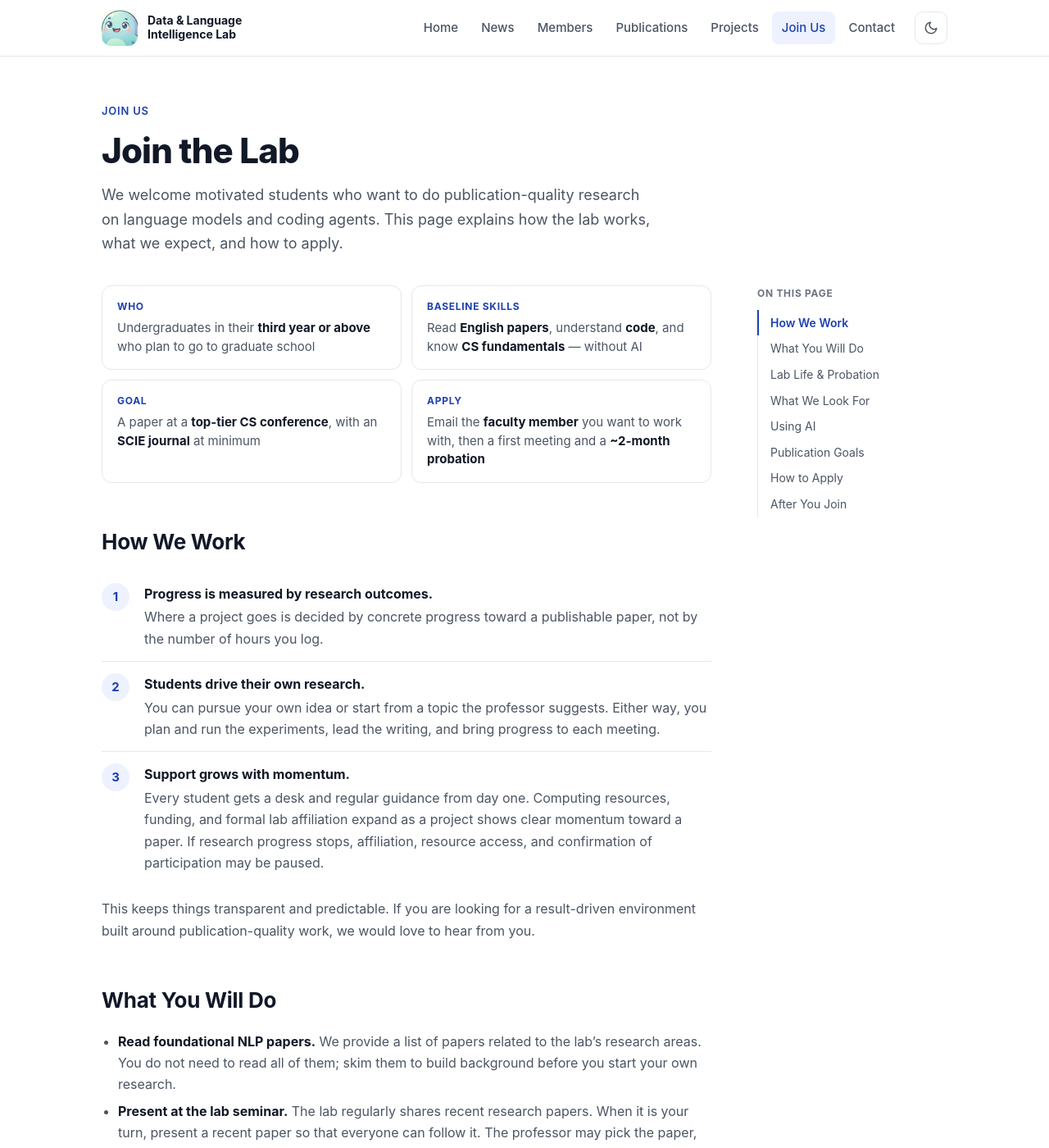
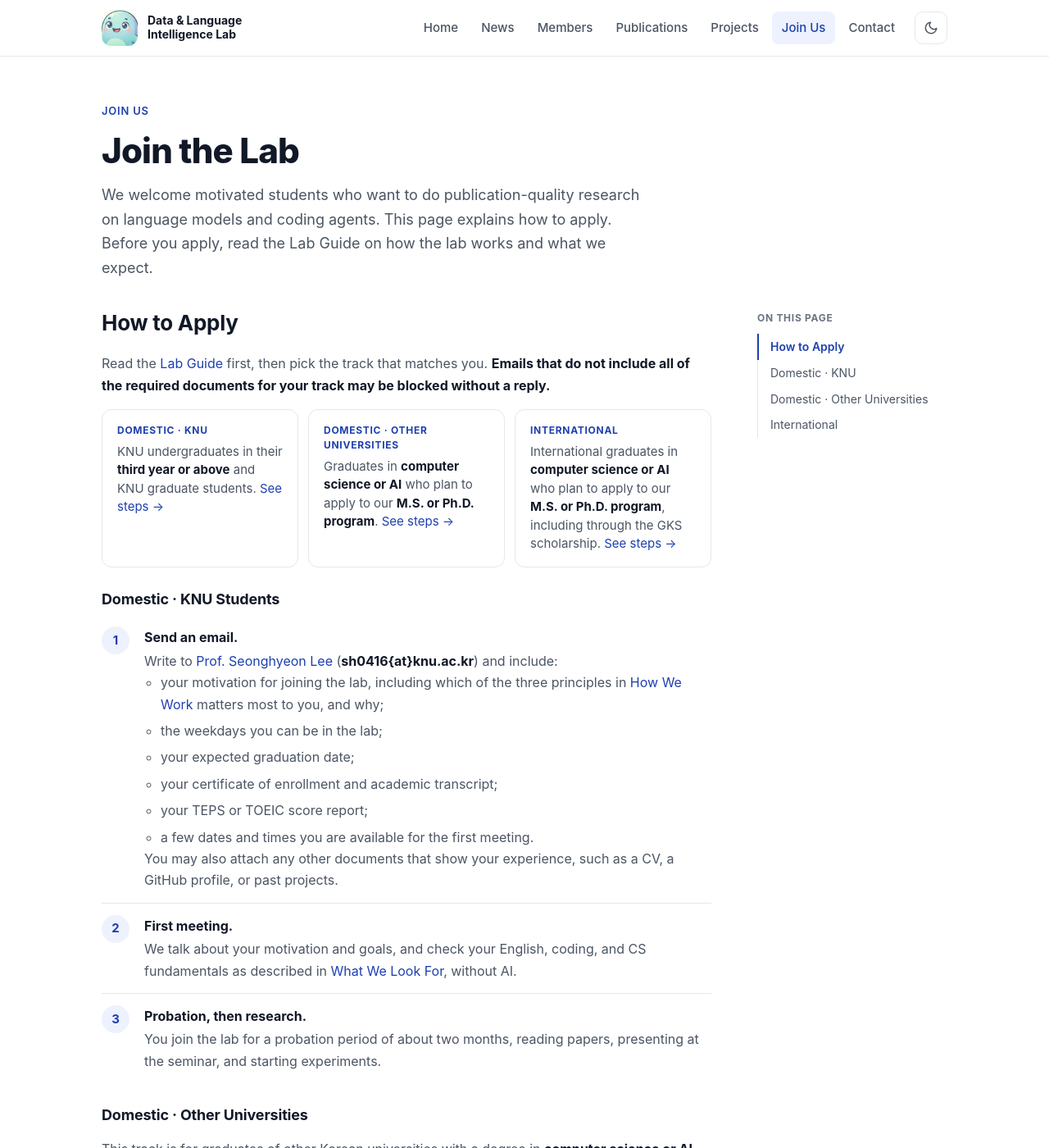
Before and after one commit to knu-dli/knu-dli.github.io, a Jekyll site: the page built from join.md, in a window 1280 px wide and 1400 px high. Shown: the whole window at 82% size. Built offline with Jekyll 4.4.1, drawn with Linux system fonts in a browser that asks for light colours; some web fonts are replaced; some of the changed text lies outside the part shown.

Commit message:
Join: split How to Apply into KNU, other-university, and international tracks; move lab policies to a Lab Guide page
- KNU track: email Prof. Seonghyeon Lee with motivation, lab days, expected graduation, enrollment certificate and transcript, TEPS/TOEIC, and first-meeting availability
- Other-university and international tracks: CS/AI graduates in the top 10% or top two of their department; proof of class rank and a 2-page AAAI-style student abstract with experimental results; 3-minute presentation at the first meeting
- Merge the GKS page into the international track; /gks/ now redirects there
- Scope numbered-step styles to direct children so nested lists render normally

Co-Authored-By: Claude Opus 5.5 <noreply@anthropic.com>

```diff
--- a/assets/css/style.css
+++ b/assets/css/style.css
@@ -252,17 +252,17 @@ img { max-width: 100%; display: block; }
 .prose .glance-item .glance-label { margin-bottom: 6px; font-size: 12px; font-weight: 700; letter-spacing: 0.06em; text-transform: uppercase; color: var(--accent); }
 
 .principles, .steps { list-style: none; padding: 0 !important; margin: 0 0 16px; counter-reset: item; }
-.principles li, .steps li {
+.principles > li, .steps > li {
   counter-increment: item; position: relative; padding: 14px 0 14px 52px; border-bottom: 1px solid var(--border);
 }
-.principles li + li, .steps li + li { margin-top: 0 !important; }
-.principles li:last-child, .steps li:last-child { border-bottom: 0; }
-.principles li::before, .steps li::before {
+.principles > li + li, .steps > li + li { margin-top: 0 !important; }
+.principles > li:last-child, .steps > li:last-child { border-bottom: 0; }
+.principles > li::before, .steps > li::before {
   content: counter(item); position: absolute; left: 0; top: 14px;
   width: 34px; height: 34px; border-radius: 50%; display: grid; place-items: center;
   font-weight: 700; font-size: 15px; background: var(--accent-soft); color: var(--accent);
 }
-.principles li > strong, .steps li > strong, .checklist li > strong { display: block; color: var(--text); margin-bottom: 2px; }
+.principles > li > strong, .steps > li > strong, .checklist li > strong { display: block; color: var(--text); margin-bottom: 2px; }
 .principles span strong, .steps span strong, .checklist span strong { color: var(--text); }
 .principles span, .steps span, .checklist span { color: var(--text-muted); }
 
--- /dev/null
+++ b/gks.html
@@ -0,0 +1,6 @@
+---
+layout: null
+permalink: /gks/
+sitemap: false
+---
+<!doctype html><meta charset="utf-8"><meta http-equiv="refresh" content="0; url={{ '/join/#apply-international' | relative_url }}"><link rel="canonical" href="{{ '/join/' | relative_url }}"><a href="{{ '/join/#apply-international' | relative_url }}">Moved</a>
--- a/home/gks/index.html
+++ b/home/gks/index.html
@@ -3,4 +3,4 @@ layout: null
 permalink: /home/gks/
 sitemap: false
 ---
-<!doctype html><meta charset="utf-8"><meta http-equiv="refresh" content="0; url={{ '/gks/' | relative_url }}"><link rel="canonical" href="{{ '/gks/' | relative_url }}"><a href="{{ '/gks/' | relative_url }}">Moved</a>
+<!doctype html><meta charset="utf-8"><meta http-equiv="refresh" content="0; url={{ '/join/#apply-international' | relative_url }}"><link rel="canonical" href="{{ '/join/' | relative_url }}"><a href="{{ '/join/#apply-international' | relative_url }}">Moved</a>
--- a/index.html
+++ b/index.html
@@ -24,7 +24,7 @@ title: Home
   <p>We are looking for highly motivated students (third year or above) planning to pursue graduate studies, especially those interested in generative language models, NLP, or machine learning.</p>
   <p class="notice-links">
     <a href="{{ '/join/' | relative_url }}">Requirements &amp; how to apply →</a>
-    <a href="{{ '/gks/' | relative_url }}">GKS scholarship applicants →</a>
+    <a href="{{ '/join/#apply-international' | relative_url }}">International &amp; GKS applicants →</a>
   </p>
 </aside>
 
--- a/join.md
+++ b/join.md
@@ -4,111 +4,51 @@ title: Join the Lab
 eyebrow: Join Us
 permalink: /join/
 toc:
-  - { id: how-we-work, title: How We Work }
-  - { id: what-you-will-do, title: What You Will Do }
-  - { id: lab-life, title: Lab Life & Probation }
-  - { id: what-we-look-for, title: What We Look For }
-  - { id: using-ai, title: Using AI }
-  - { id: publication-goals, title: Publication Goals }
   - { id: how-to-apply, title: How to Apply }
-  - { id: after-you-join, title: After You Join }
-lead: We welcome motivated students who want to do publication-quality research on language models and coding agents. This page explains how the lab works, what we expect, and how to apply.
+  - { id: apply-knu, title: Domestic · KNU }
+  - { id: apply-domestic, title: Domestic · Other Universities }
+  - { id: apply-international, title: International }
+lead: We welcome motivated students who want to do publication-quality research on language models and coding agents. This page explains how to apply. Before you apply, read the Lab Guide on how the lab works and what we expect.
 ---
 
-<div class="glance">
+## How to Apply {#how-to-apply}
+
+Read the [Lab Guide]({{ '/join/guide/' | relative_url }}) first, then pick the track that matches you. **Emails that do not include all of the required documents for your track may be blocked without a reply.**
+
+<div class="glance glance-3">
   <div class="glance-item">
-    <p class="glance-label">Who</p>
-    <p>Undergraduates in their <strong>third year or above</strong> who plan to go to graduate school</p>
+    <p class="glance-label">Domestic · KNU</p>
+    <p>KNU undergraduates in their <strong>third year or above</strong> and KNU graduate students. <a href="#apply-knu">See steps →</a></p>
   </div>
   <div class="glance-item">
-    <p class="glance-label">Baseline skills</p>
-    <p>Read <strong>English papers</strong>, understand <strong>code</strong>, and know <strong>CS fundamentals</strong> — without AI</p>
+    <p class="glance-label">Domestic · Other Universities</p>
+    <p>Graduates in <strong>computer science or AI</strong> who plan to apply to our <strong>M.S. or Ph.D. program</strong>. <a href="#apply-domestic">See steps →</a></p>
   </div>
   <div class="glance-item">
-    <p class="glance-label">Goal</p>
-    <p>A paper at a <strong>top-tier CS conference</strong>, with an <strong>SCIE journal</strong> at minimum</p>
-  </div>
-  <div class="glance-item">
-    <p class="glance-label">Apply</p>
-    <p>Email the <strong>faculty member</strong> you want to work with, then a first meeting and a <strong>~2-month probation</strong></p>
+    <p class="glance-label">International</p>
+    <p>International graduates in <strong>computer science or AI</strong> who plan to apply to our <strong>M.S. or Ph.D. program</strong>, including through the GKS scholarship. <a href="#apply-international">See steps →</a></p>
   </div>
 </div>
 
-## How We Work {#how-we-work}
-
-<ol class="principles">
-  <li>
-    <strong>Progress is measured by research outcomes.</strong>
-    <span>Where a project goes is decided by concrete progress toward a publishable paper, not by the number of hours you log.</span>
-  </li>
-  <li>
-    <strong>Students drive their own research.</strong>
-    <span>You can pursue your own idea or start from a topic the professor suggests. Either way, you plan and run the experiments, lead the writing, and bring progress to each meeting.</span>
-  </li>
-  <li>
-    <strong>Support grows with momentum.</strong>
-    <span>Every student gets a desk and regular guidance from day one. Computing resources, funding, and formal lab affiliation expand as a project shows clear momentum toward a paper. If research progress stops, affiliation, resource access, and confirmation of participation may be paused.</span>
-  </li>
-</ol>
-
-This keeps things transparent and predictable. If you are looking for a result-driven environment built around publication-quality work, we would love to hear from you.
-
-## What You Will Do {#what-you-will-do}
-
-- **Read foundational NLP papers.** We provide a list of papers related to the lab's research areas. You do not need to read all of them; skim them to build background before you start your own research.
-- **Present at the lab seminar.** The lab regularly shares recent research papers. When it is your turn, present a recent paper so that everyone can follow it. The professor may pick the paper, or you can choose one you find interesting.
-- **Plan and implement experiments.** You design and run the experiments for a research paper, based on your own idea or on a topic the professor recommends.
-- **Weekly 1:1 research meeting.** You meet the professor every week to review progress on the work above and get feedback. If you need to discuss something in between, you can ask for an additional meeting at any time. See the [Research Meeting Guide]({{ '/join/meetings/' | relative_url }}) for how to prepare.
-
-## Lab Life & Probation {#lab-life}
-
-**Your desk.** Every research student is assigned a desk in the student lab.
-
-**Core hours: weekdays 1–4 pm.** The professor regularly drops by the student lab for discussions or calls students to the office, so please be in the lab during these hours. If you have a class at that time, go to class; you do not need to ask. The point is simply to be around during regular working hours so that we can talk when needed. This is not a time sheet; outside these hours, come and go as you like.
-
-**Probation: about two months.** The first two months or so are a probation period, which may vary case by case. During this time we look broadly at your commitment to the lab and whether you can sustain research, in terms of passion and ability.
-
-## What We Look For {#what-we-look-for}
-
-**Who can apply.** Undergraduates in their third year or above, and graduate students. Starting before your final year gives you time to carry a project through to publication before you graduate. Students who plan to go to graduate school and want intensive research experience are especially encouraged to apply.
-
-**Attitude.** We value students who are diligent, committed to the team, and able to keep doing research in the student lab over time; who discuss research with other students; and who test new ideas persistently. We prefer students who enjoy discovering new things and trying them out themselves over students who hand everything to AI. This is assessed during probation, through working alongside every member of the lab.
-
-**Baseline skills, checked at the first meeting without AI:**
-
-| Skill | What we check |
-| --- | --- |
-| English | Read the abstract of a paper the professor provides and explain it. |
-| Coding | Look at a given codebase and explain what it will output, or what bugs it has. |
-| CS fundamentals | Answer basic questions, mainly on data structures and algorithms. |
-{: .goal-table }
-
-**Self-check guides.** To gauge your readiness, try [this list of LeetCode problems](https://leetcode.com/problem-list/vur1tcd5/); you should be able to solve them within a day of focused effort. For English, current members have a TEPS score of 268 or higher or a TOEIC score of 780 or higher. These are guides, not cutoffs.
-
-## Using AI {#using-ai}
-
-We encourage you to use AI to boost your productivity. **Abusing AI is not allowed.** By abuse we mean sharing AI-generated output with other lab members without properly verifying it, or avoiding responsibility for that output. Whatever you share is your work, and you are responsible for it.
-
-## Publication Goals {#publication-goals}
-
-Every student, undergraduate or graduate, aims for a **regular long paper at a top-tier CS conference** such as **ACL, EMNLP, NeurIPS, ICML, or AAAI**, with an **SCIE-indexed journal paper as the minimum**. Demo, workshop, short, and other non-archival papers do not count toward this goal. Other conferences may be considered case by case with prior approval from the professor.
-
-For graduate students, the graduation requirement is two papers in SCIE-indexed Q1–Q2 journals, or one regular long paper at one of the top-tier conferences above.
-
-## How to Apply {#how-to-apply}
+### Domestic · KNU Students {#apply-knu}
 
 <ol class="steps">
   <li>
-    <strong>Check yourself against the guides.</strong>
-    <span>Try the LeetCode list and a few recent papers in our area.</span>
-  </li>
-  <li>
     <strong>Send an email.</strong>
-    <span>Write to the faculty member you would like to be advised by: <a href="{{ '/people/seonghyeon-lee/' | relative_url }}">Prof. Seonghyeon Lee</a> (<strong>sh0416{at}knu.ac.kr</strong>) for NLP research, or <a href="{{ '/people/suyeon-kim/' | relative_url }}">Prof. Suyeon Kim</a> (<strong>kimsu55{at}knu.ac.kr</strong>) for graph research. Include a brief self-introduction and your academic background. In your email, briefly tell us which of the three principles in <a href="#how-we-work">How We Work</a> matters most to you, and why. AI tools are welcome in your research, but please read this page yourself.</span>
+    <span>Write to <a href="{{ '/people/seonghyeon-lee/' | relative_url }}">Prof. Seonghyeon Lee</a> (<strong>sh0416{at}knu.ac.kr</strong>) and include:
+      <ul>
+        <li>your motivation for joining the lab, including which of the three principles in <a href="{{ '/join/guide/#how-we-work' | relative_url }}">How We Work</a> matters most to you, and why;</li>
+        <li>the weekdays you can be in the lab;</li>
+        <li>your expected graduation date;</li>
+        <li>your certificate of enrollment and academic transcript;</li>
+        <li>your TEPS or TOEIC score report;</li>
+        <li>a few dates and times you are available for the first meeting.</li>
+      </ul>
+      You may also attach any other documents that show your experience, such as a CV, a GitHub profile, or past projects.</span>
   </li>
   <li>
     <strong>First meeting.</strong>
-    <span>We talk about your motivation and goals, and check your English, coding, and CS fundamentals as described above, without AI.</span>
+    <span>We talk about your motivation and goals, and check your English, coding, and CS fundamentals as described in <a href="{{ '/join/guide/#what-we-look-for' | relative_url }}">What We Look For</a>, without AI.</span>
   </li>
   <li>
     <strong>Probation, then research.</strong>
@@ -116,9 +56,52 @@ For graduate students, the graduation requirement is two papers in SCIE-indexed
   </li>
 </ol>
 
-International applicants through the GKS scholarship program should read the [GKS page]({{ '/gks/' | relative_url }}) instead.
+### Domestic · Other Universities {#apply-domestic}
 
-## After You Join {#after-you-join}
+This track is for graduates of other Korean universities with a degree in **computer science or AI** who plan to apply to our **M.S. or Ph.D. program**. We consider only applicants in the **top 10%** of their department or ranked **first or second** in it. Undergraduate researcher positions are open to KNU students only.
 
-- **When progress stalls.** If progress falls short of expectations for a sustained period, the professor may offer additional guidance, adjust the research scope, or discuss your research direction and continuation in the program.
-- **Funded projects and compensation.** Participation in funded projects is open to students with clear, paper-oriented progress. Compensation is decided month by month based on verified progress toward a publishable paper, and may be paused or discontinued during periods without tangible research output, at the professor's discretion.
+The two most important parts of your application are the **proof of class rank** and the **student abstract**.
+
+<ol class="steps">
+  <li>
+    <strong>Get proof of your class rank.</strong>
+    <span>An official document from your university showing that you are in the top 10% of your department or ranked first or second in it, such as a certificate of class rank or a transcript that states your rank.</span>
+  </li>
+  <li>
+    <strong>Write a student abstract.</strong>
+    <span>A short paper on research you have carried out, following the format of the AAAI Student Abstract program:
+      <ul>
+        <li><strong>Length:</strong> at most <strong>2 pages, including references</strong>.</li>
+        <li><strong>Format:</strong> written in LaTeX with the AAAI two-column template from the <a href="https://aaai.org/authorkit27/">AAAI author kit</a>, submitted as a PDF. The abstract is not anonymized.</li>
+        <li><strong>Content:</strong> a title; your full name, affiliation, and email; and a technical description of the problem, your method, and your <strong>experimental results</strong>. Figures, tables, or diagrams are welcome. <strong>Abstracts without experimental results will not be considered.</strong></li>
+        <li><strong>Topic:</strong> one of the following areas from the ACL Rolling Review call for papers:
+          <ul>
+            <li>Efficient Methods for NLP</li>
+            <li>Interpretability and Analysis of Models for NLP</li>
+            <li>LLM Agents for NLP</li>
+            <li>Machine Learning for NLP</li>
+            <li>NLP and Code Models</li>
+            <li>NLP Applications</li>
+          </ul></li>
+      </ul></span>
+  </li>
+  <li>
+    <strong>Send an email.</strong>
+    <span>Write to <a href="{{ '/people/seonghyeon-lee/' | relative_url }}">Prof. Seonghyeon Lee</a> (<strong>sh0416{at}knu.ac.kr</strong>) and attach your <strong>proof of class rank</strong> and your <strong>student abstract</strong>. Also include the same documents as <a href="#apply-knu">KNU students</a>, with a graduation certificate in place of the certificate of enrollment.</span>
+  </li>
+  <li>
+    <strong>First meeting.</strong>
+    <span>You give a <strong>3-minute presentation</strong> of your abstract using a single static slide (no transitions, animations, video, or sound). We then talk about your motivation and goals, and check your English, coding, and CS fundamentals as described in <a href="{{ '/join/guide/#what-we-look-for' | relative_url }}">What We Look For</a>, without AI.</span>
+  </li>
+</ol>
+
+### International {#apply-international}
+
+International applicants follow the same eligibility criteria and steps as [Domestic · Other Universities](#apply-domestic), including the **proof of class rank**, the **student abstract**, and the **3-minute presentation**. Submit a TOEFL or IELTS score report in place of TEPS or TOEIC.
+
+**GKS scholarship applicants.** If you are applying through the GKS scholarship program, you must also meet **all** of the following criteria; applications that do not will not be considered.
+
+- **Academic record:** a cumulative GPA (CGPA) of **3.9 or higher** on a 4.0 scale.
+- **First-author NLP publication:** a paper on an NLP-related topic, published as the **first author** in an NLP-related journal or conference.
+
+In your email, include your CGPA and the full reference of your first-author publication. If you have already run relevant experiments, include your results, figures, or analysis. Contact us well in advance of the official GKS application period.
--- /dev/null
+++ b/lab-guide.md
@@ -0,0 +1,81 @@
+---
+layout: page
+title: Lab Guide
+eyebrow: Join Us · Lab Guide
+permalink: /join/guide/
+toc:
+  - { id: how-we-work, title: How We Work }
+  - { id: what-you-will-do, title: What You Will Do }
+  - { id: lab-life, title: Lab Life & Probation }
+  - { id: what-we-look-for, title: What We Look For }
+  - { id: using-ai, title: Using AI }
+  - { id: publication-goals, title: Publication Goals }
+  - { id: after-you-join, title: After You Join }
+lead: How the lab works, what we expect, and what to look forward to after you join. Please read this page before you apply.
+---
+
+## How We Work {#how-we-work}
+
+<ol class="principles">
+  <li>
+    <strong>Progress is measured by research outcomes.</strong>
+    <span>Where a project goes is decided by concrete progress toward a publishable paper, not by the number of hours you log.</span>
+  </li>
+  <li>
+    <strong>Students drive their own research.</strong>
+    <span>You can pursue your own idea or start from a topic the professor suggests. Either way, you plan and run the experiments, lead the writing, and bring progress to each meeting.</span>
+  </li>
+  <li>
+    <strong>Support grows with momentum.</strong>
+    <span>Every student gets a desk and regular guidance from day one. Computing resources, funding, and formal lab affiliation expand as a project shows clear momentum toward a paper. If research progress stops, affiliation, resource access, and confirmation of participation may be paused.</span>
+  </li>
+</ol>
+
+This keeps things transparent and predictable. If you are looking for a result-driven environment built around publication-quality work, we would love to hear from you.
+
+## What You Will Do {#what-you-will-do}
+
+- **Read foundational NLP papers.** We provide a list of papers related to the lab's research areas. You do not need to read all of them; skim them to build background before you start your own research.
+- **Present at the lab seminar.** The lab regularly shares recent research papers. When it is your turn, present a recent paper so that everyone can follow it. The professor may pick the paper, or you can choose one you find interesting.
+- **Plan and implement experiments.** You design and run the experiments for a research paper, based on your own idea or on a topic the professor recommends.
+- **Weekly 1:1 research meeting.** You meet the professor every week to review progress on the work above and get feedback. If you need to discuss something in between, you can ask for an additional meeting at any time. See the [Research Meeting Guide]({{ '/join/meetings/' | relative_url }}) for how to prepare.
+
+## Lab Life & Probation {#lab-life}
+
+**Your desk.** Every research student is assigned a desk in the student lab.
+
+**Core hours: weekdays 1–4 pm.** The professor regularly drops by the student lab for discussions or calls students to the office, so please be in the lab during these hours. If you have a class at that time, go to class; you do not need to ask. The point is simply to be around during regular working hours so that we can talk when needed. This is not a time sheet; outside these hours, come and go as you like.
+
+**Probation: about two months.** The first two months or so are a probation period, which may vary case by case. During this time we look broadly at your commitment to the lab and whether you can sustain research, in terms of passion and ability.
+
+## What We Look For {#what-we-look-for}
+
+**Who can apply.** KNU undergraduates in their third year or above, and current or prospective graduate students (see [How to Apply]({{ '/join/' | relative_url }})). Starting before your final year gives you time to carry a project through to publication before you graduate. Students who plan to go to graduate school and want intensive research experience are especially encouraged to apply.
+
+**Attitude.** We value students who are diligent, committed to the team, and able to keep doing research in the student lab over time; who discuss research with other students; and who test new ideas persistently. We prefer students who enjoy discovering new things and trying them out themselves over students who hand everything to AI. This is assessed during probation, through working alongside every member of the lab.
+
+**Baseline skills, checked at the first meeting without AI:**
+
+| Skill | What we check |
+| --- | --- |
+| English | Read the abstract of a paper the professor provides and explain it. |
+| Coding | Look at a given codebase and explain what it will output, or what bugs it has. |
+| CS fundamentals | Answer basic questions, mainly on data structures and algorithms. |
+{: .goal-table }
+
+**Self-check guides.** To gauge your readiness, try [this list of LeetCode problems](https://leetcode.com/problem-list/vur1tcd5/); you should be able to solve them within a day of focused effort. For English, current members have a TEPS score of 268 or higher or a TOEIC score of 780 or higher. These are guides, not cutoffs.
+
+## Using AI {#using-ai}
+
+We encourage you to use AI to boost your productivity. **Abusing AI is not allowed.** By abuse we mean sharing AI-generated output with other lab members without properly verifying it, or avoiding responsibility for that output. Whatever you share is your work, and you are responsible for it.
+
+## Publication Goals {#publication-goals}
+
+Every student, undergraduate or graduate, aims for a **regular long paper at a top-tier CS conference** such as **ACL, EMNLP, NeurIPS, ICML, or AAAI**, with an **SCIE-indexed journal paper as the minimum**. Demo, workshop, short, and other non-archival papers do not count toward this goal. Other conferences may be considered case by case with prior approval from the professor.
+
+For graduate students, the graduation requirement is two papers in SCIE-indexed Q1–Q2 journals, or one regular long paper at one of the top-tier conferences above.
+
+## After You Join {#after-you-join}
+
+- **When progress stalls.** If progress falls short of expectations for a sustained period, the professor may offer additional guidance, adjust the research scope, or discuss your research direction and continuation in the program.
+- **Funded projects and compensation.** Participation in funded projects is open to students with clear, paper-oriented progress. Compensation is decided month by month based on verified progress toward a publishable paper, and may be paused or discontinued during periods without tangible research output, at the professor's discretion.
```
Also changed, not shown: gks.md (deleted, +0 -25 lines), README.md.
